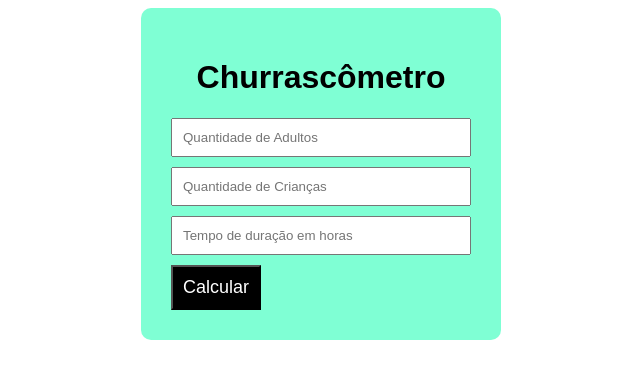
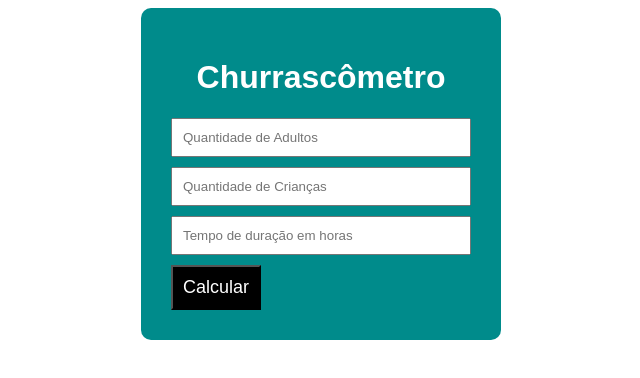
Before and after one commit to VitorDLeo/Churrascometro, a plain HTML site: page index.html in a window 1280 px wide. Shown: the whole page, without its empty margins (319-959 px from the left). Drawn offline with Linux system fonts and the light colour scheme.

Commit message:
melhorando CSS

```diff
--- a/css/style.css
+++ b/css/style.css
@@ -1,7 +1,7 @@
 .container{
     max-width: 300px;
     margin: auto;
-    background-color: aquamarine;
+    background-color: darkcyan;
     padding: 30px;
     border-radius: 10px;
     font-family: Arial, Helvetica, sans-serif;
@@ -9,6 +9,7 @@
 
 h1{
     text-align: center;
+    color: white;
 }
 
 input{
```
